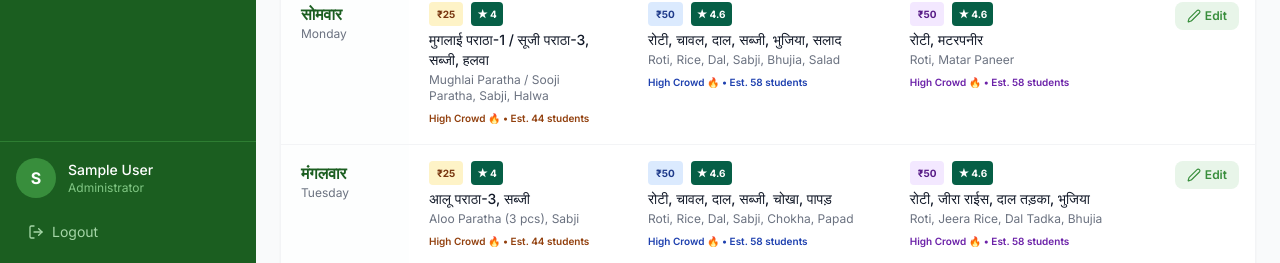
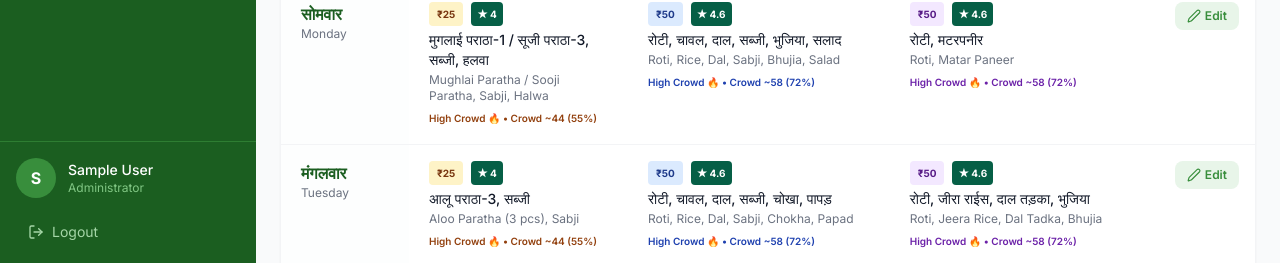
Before and after one commit to Gorillaa0/smart-mess, a React (Vite) app in the folder smart_mess_web/: page /meals in a window 1280 px wide. Shown: the part 534-797 px from the top of the page. Built offline with nearby package versions, Linux system fonts and the light colour scheme; no server answers; the database is empty; sample sign-in values are in the browser's storage.

Commit message:
Eliminate dummy crowd data and bind live Firestore attendance & 80-student cohort to MealsPage in Web Portal

```diff
--- a/smart_mess_web/src/pages/manager/MealsPage.tsx
+++ b/smart_mess_web/src/pages/manager/MealsPage.tsx
@@ -1,6 +1,8 @@
-import React, { useState } from 'react';
+import React, { useState, useEffect } from 'react';
 import { useAuthStore } from '../../store/authStore';
 import { Calendar, Clock, Edit2, Plus, Info, ShieldCheck, Sparkles, Utensils } from 'lucide-react';
+import { collection, onSnapshot } from 'firebase/firestore';
+import { db } from '../../lib/firebase';
 import toast from 'react-hot-toast';
 
 interface WeeklyMenuItem {
@@ -320,8 +322,29 @@ export const MealsPage: React.FC = () => {
   const [weeklyMenu, setWeeklyMenu] = useState<WeeklyMenuItem[]>(DEFAULT_WEEKLY_MENU);
   const [editingDay, setEditingDay] = useState<WeeklyMenuItem | null>(null);
   const [activeTab, setActiveTab] = useState<'weekly' | 'rules'>('weekly');
+  const [attendanceRecords, setAttendanceRecords] = useState<any[]>([]);
+  const [totalStudentsCount, setTotalStudentsCount] = useState<number>(80);
 
-  React.useEffect(() => {
+  useEffect(() => {
+    const unsubAttendance = onSnapshot(
+      collection(db, 'mealAttendance'),
+      (snapshot) => {
+        const records = snapshot.docs.map(doc => ({ id: doc.id, ...doc.data() }));
+        setAttendanceRecords(records);
+      },
+      () => {}
+    );
+
+    const unsubStudents = onSnapshot(
+      collection(db, 'students'),
+      (snapshot) => {
+        if (!snapshot.empty) {
+          setTotalStudentsCount(snapshot.size);
+        }
+      },
+      () => {}
+    );
+
     const fetchCloudMenu = async () => {
       try {
         const res = await fetch(
@@ -338,7 +361,13 @@ export const MealsPage: React.FC = () => {
         }
       } catch (_) {}
     };
+
     fetchCloudMenu();
+
+    return () => {
+      unsubAttendance();
+      unsubStudents();
+    };
   }, []);
 
   const handleSaveEdit = async (e: React.FormEvent<HTMLFormElement>) => {
@@ -507,9 +536,9 @@ export const MealsPage: React.FC = () => {
               </thead>
               <tbody className="bg-white divide-y divide-gray-100">
                 {weeklyMenu.map((day) => {
-                  const bkRating = getMealRating(day.dayEnglish, 'breakfast');
-                  const lunchRating = getMealRating(day.dayEnglish, 'lunch');
-                  const dinnerRating = getMealRating(day.dayEnglish, 'dinner');
+                  const bkRating = getMealRating(day.dayEnglish, 'breakfast', totalStudentsCount, attendanceRecords);
+                  const lunchRating = getMealRating(day.dayEnglish, 'lunch', totalStudentsCount, attendanceRecords);
+                  const dinnerRating = getMealRating(day.dayEnglish, 'dinner', totalStudentsCount, attendanceRecords);
 
                   return (
                     <tr key={day.id} className="hover:bg-gray-50/80 transition-colors">
@@ -534,7 +563,7 @@ export const MealsPage: React.FC = () => {
                         <div className="text-xs text-gray-500 mt-0.5">{day.breakfast.itemsEnglish}</div>
                         {day.breakfast.isAvailable !== false && bkRating.rating > 0 && (
                           <div className="text-[10px] text-amber-800 font-semibold mt-1">
-                            {bkRating.badge} • Est. {bkRating.crowd} students
+                            {bkRating.badge} • Crowd ~{bkRating.crowd} ({bkRating.turnoutPercentage}%)
                           </div>
                         )}
                       </td>
@@ -556,7 +585,7 @@ export const MealsPage: React.FC = () => {
                         <div className="font-medium text-gray-900 text-sm mt-1">{day.lunch.itemsHindi}</div>
                         <div className="text-xs text-gray-500 mt-0.5">{day.lunch.itemsEnglish}</div>
                         <div className="text-[10px] text-blue-800 font-semibold mt-1">
-                          {lunchRating.badge} • Est. {lunchRating.crowd} students
+                          {lunchRating.badge} • Crowd ~{lunchRating.crowd} ({lunchRating.turnoutPercentage}%)
                         </div>
                       </td>
                       <td className="px-5 py-4 align-top">
@@ -577,7 +606,7 @@ export const MealsPage: React.FC = () => {
                         <div className="font-medium text-gray-900 text-sm mt-1">{day.dinner.itemsHindi}</div>
                         <div className="text-xs text-gray-500 mt-0.5">{day.dinner.itemsEnglish}</div>
                         <div className="text-[10px] text-purple-800 font-semibold mt-1">
-                          {dinnerRating.badge} • Est. {dinnerRating.crowd} students
+                          {dinnerRating.badge} • Crowd ~{dinnerRating.crowd} ({dinnerRating.turnoutPercentage}%)
                         </div>
                       </td>
                       <td className="px-4 py-4 align-top text-center">
```
